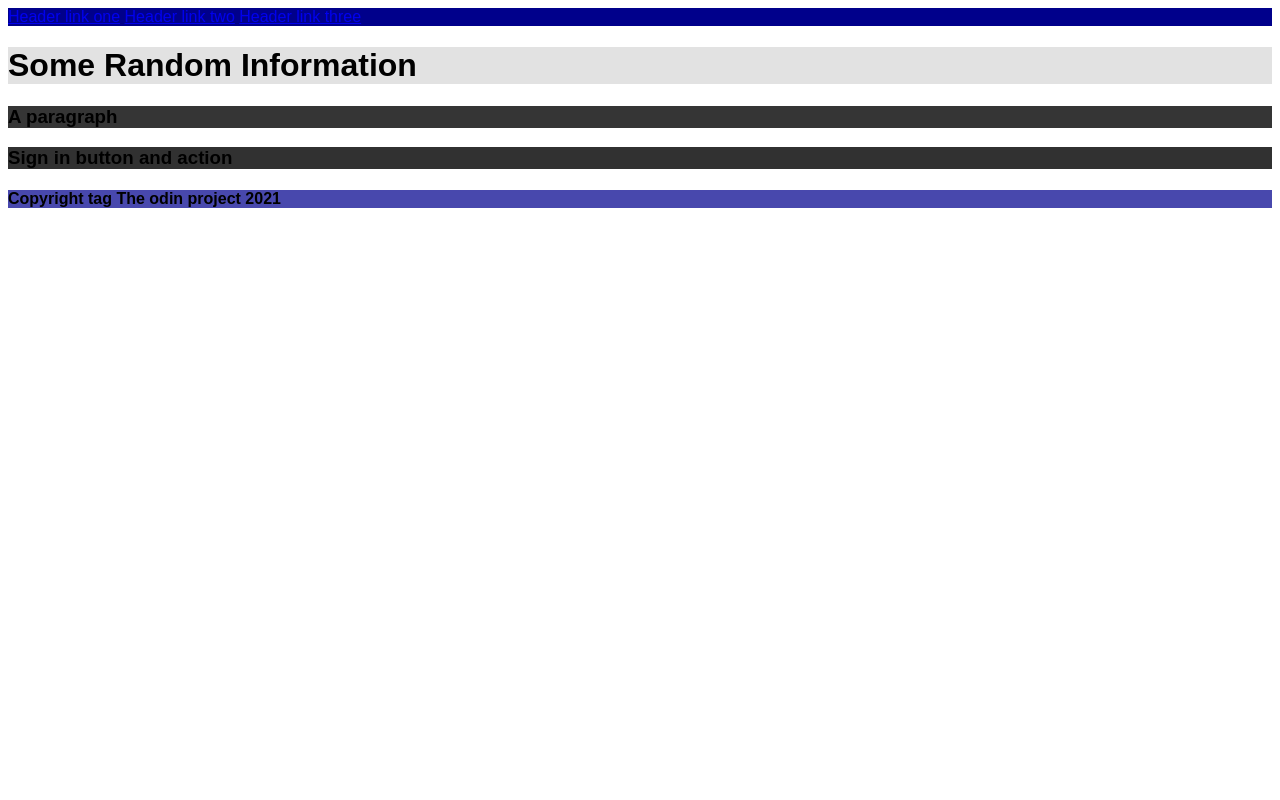
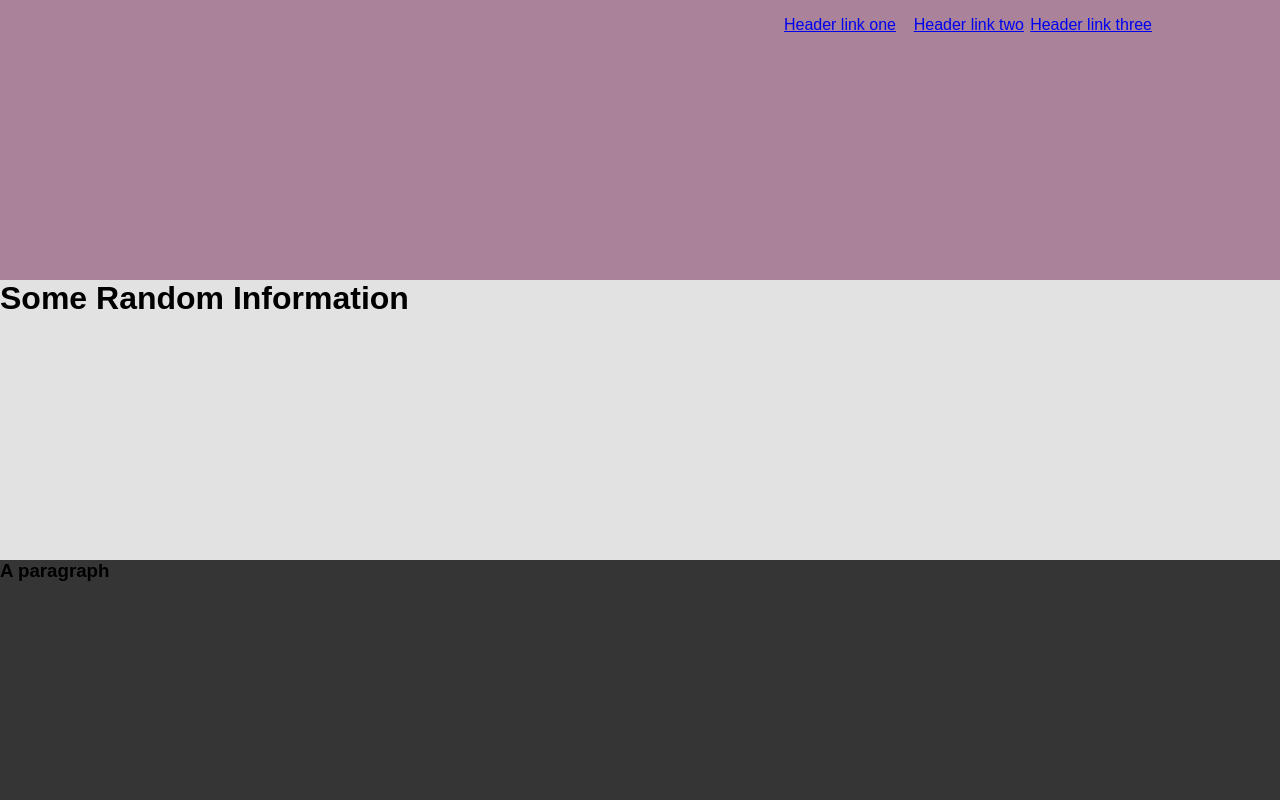
Before and after one commit to ugurduyar/odin-landing-page, a plain HTML site: page index.html in a window 1280 px wide. Shown: the top 800 px of the page. Drawn offline with Linux system fonts and the light colour scheme.

Commit message:
haeder links

```diff
--- a/index.html
+++ b/index.html
@@ -10,9 +10,9 @@
 <body>
     <div id="wrapper">
         <div id="part1">
-            <a href="url">Header link one</a>
-            <a href="url">Header link two</a>
-            <a href="url">Header link three</a>
+            <a id="header-link-1" href="url">Header link one</a>
+            <a id="header-link-2" href="url">Header link two</a>
+            <a id="header-link-3" href="url">Header link three</a>
         </div>
         <div id="part2">
             <h1>Some Random Information</h1>
--- a/style.css
+++ b/style.css
@@ -1,21 +1,42 @@
 * {
     font-family: Arial, Helvetica, sans-serif;
+    margin: 0px 0px;
 }
 #wrapper{
     display: flexbox;
 }
 #part1 {
-    background-color: darkblue;
+    background-color: rgb(170, 131, 154);
+    height: 35vh;
 }
 #part2 {
     background-color: rgb(226, 226, 226);
+    height: 35vh;
 }
 #part3 {
     background-color: rgb(53, 53, 53);
+    height: 35vh;
 }
 #part4 {
     background-color: rgb(49, 49, 49);
+    height: 35vh;
 }
 #part5 {
     background-color: rgb(72, 72, 173);
+    height: 10vh;
 }
+#header-link-1{
+    position: absolute;
+    top: 2vh;
+    right: 30vw;
+}
+#header-link-2{
+    position: absolute;
+    top: 2vh;
+    right: 20vw;
+}
+#header-link-3{
+    position: absolute;
+    top: 2vh;
+    right: 10vw;
+}
```
